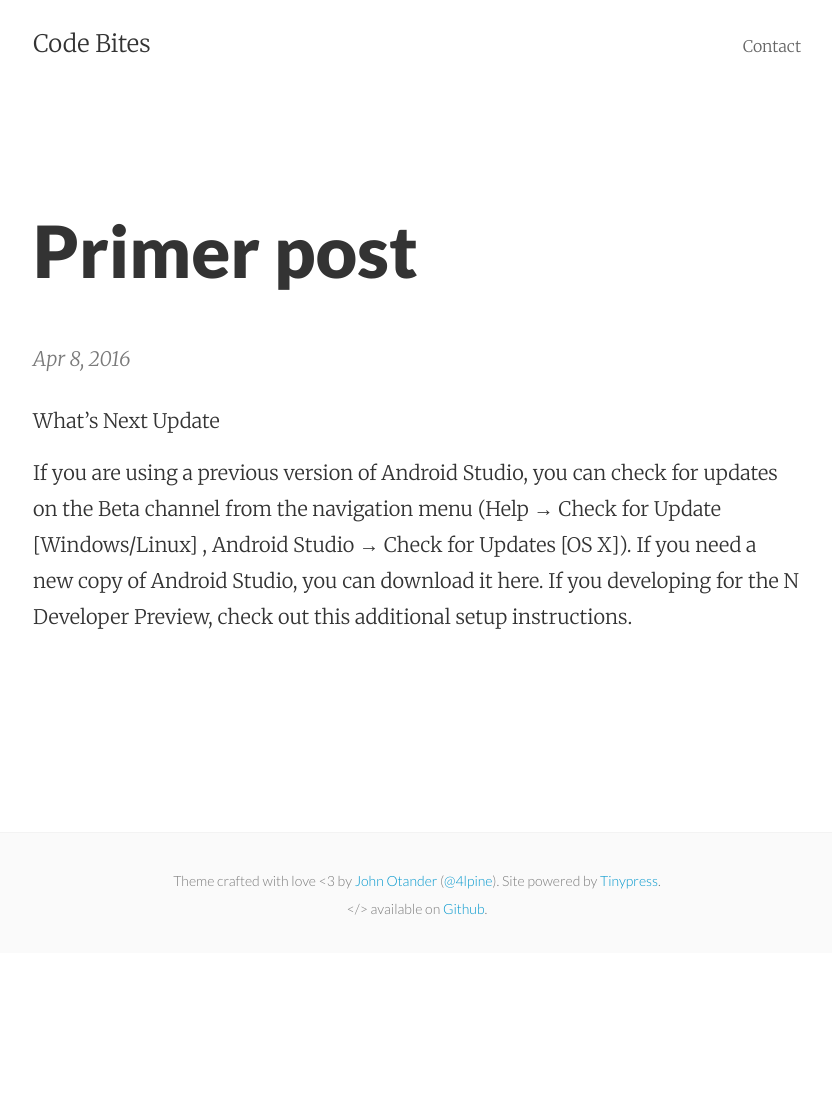
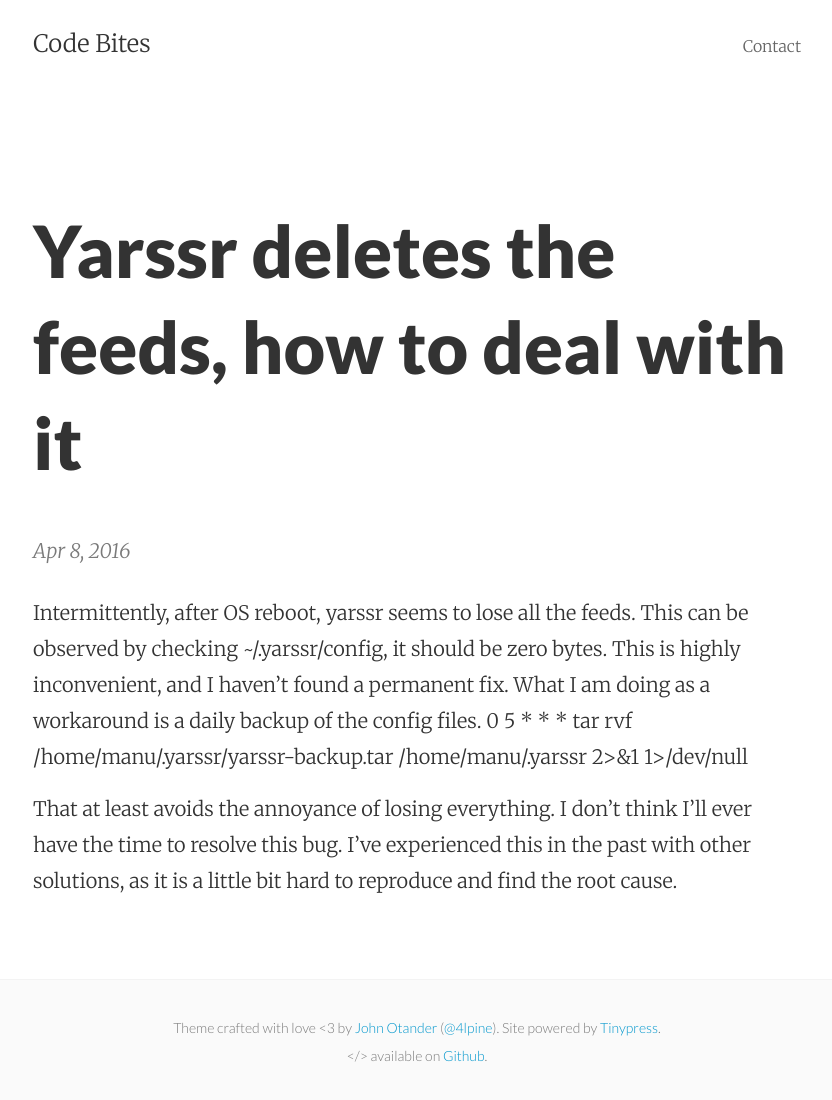
Before and after one commit to emmanuel-galindo/emmanuel-galindo.github.io, a Jekyll site: the page built from _posts/2016-04-08-primer-post.markdown, in a window 1280 px wide. Shown: the whole page, without its empty margins (223-1055 px from the left). Built offline with Jekyll 4.4.1, drawn with Linux system fonts in a browser that asks for light colours; before the commit the page ends 953 px from its top, so only the background shows below that.

Commit message:
Post update: Primer  post

```diff
--- a/_posts/2016-04-08-primer-post.markdown
+++ b/_posts/2016-04-08-primer-post.markdown
@@ -1,9 +1,11 @@
 ---
 published: true
-title: Primer  post
+title: Yarssr deletes the feeds, how to deal with it
 layout: post
 ---
-What's Next
-Update
+Intermittently, after OS reboot, yarssr seems to lose all the feeds. This can be observed by checking ~/.yarssr/config, it should be zero bytes.
+This is highly inconvenient, and I haven't found a permanent fix. What I am doing as a workaround is a daily backup of the config files.
+0 5 * * * tar rvf /home/manu/.yarssr/yarssr-backup.tar /home/manu/.yarssr 2>&1 1>/dev/null
 
-If you are using a previous version of Android Studio, you can check for updates on the Beta channel from the navigation menu (Help → Check for Update [Windows/Linux] , Android Studio → Check for Updates [OS X]). If you need a new copy of Android Studio, you can download it here. If you developing for the N Developer Preview, check out this additional setup instructions.
+That at least avoids the annoyance of losing everything. I don't think I'll ever have the time to resolve this bug.
+I've experienced this in the past with other solutions, as it is a little bit hard to reproduce and find the root cause.
```
